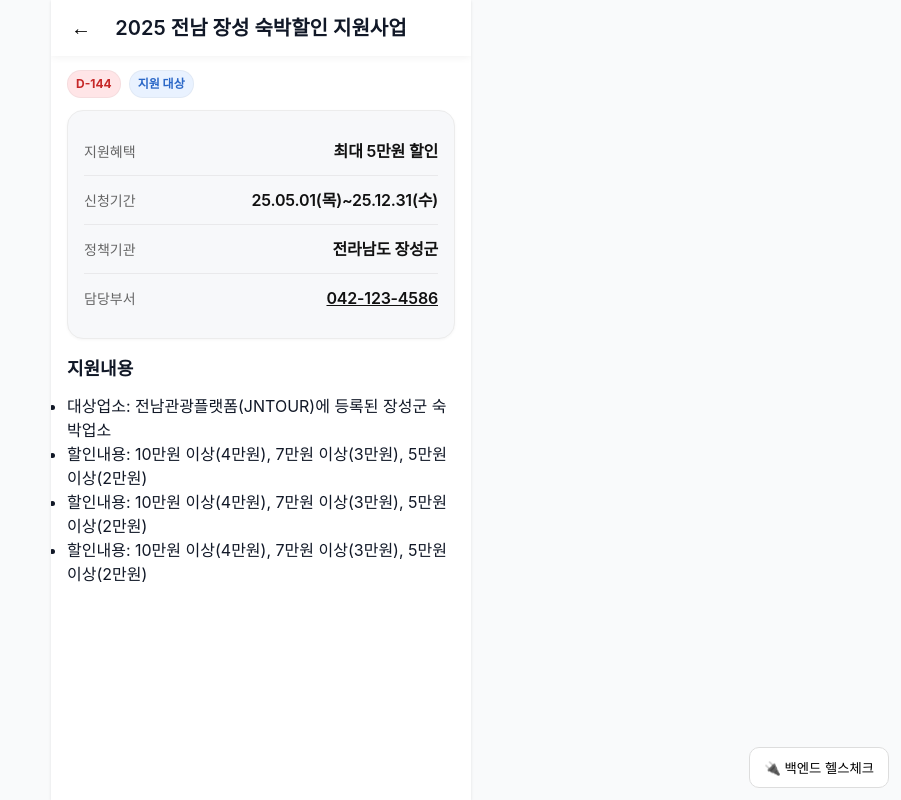
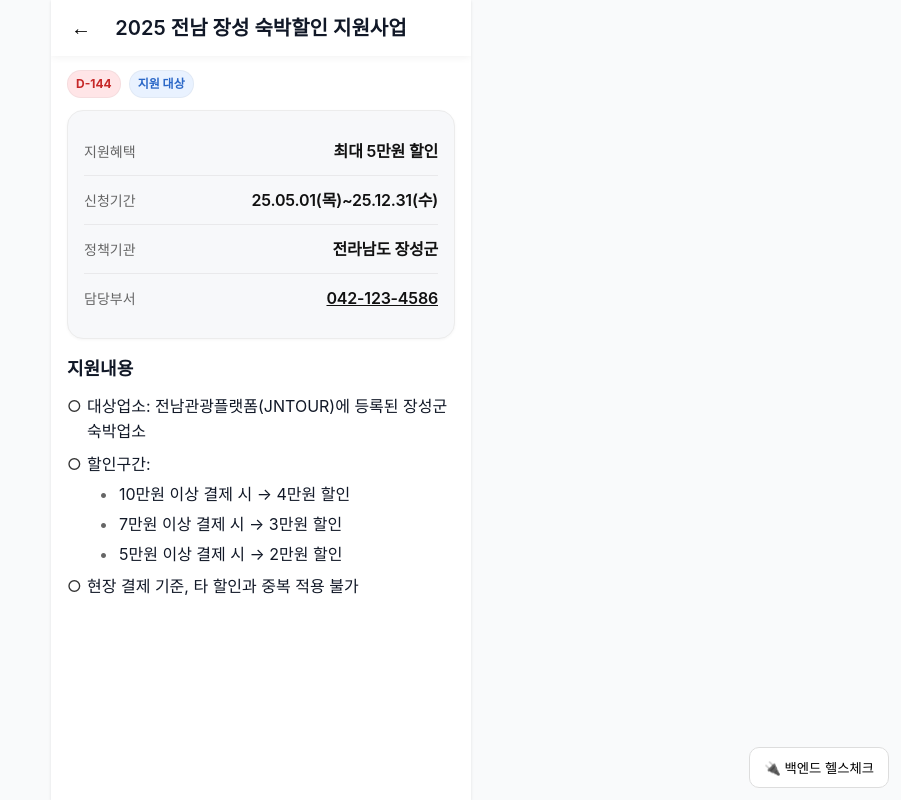
Before and after one commit to sieunkirn/2025hackathon, a React (Vite) app: page /policy in a window 1280 px wide. Shown: the whole page, without its empty margins (379-1280 px from the left). Built offline with nearby package versions, Linux system fonts and the light colour scheme.

Commit message:
Update PolicyDetailPage.jsx

```diff
--- a/src/components/pages/PolicyDetailPage.jsx
+++ b/src/components/pages/PolicyDetailPage.jsx
@@ -42,11 +42,17 @@ export default function PolicyDetailPage() {
 
             <section className="detail-section">
                 <h2>지원내용</h2>
-                <ul>
+                <ul className="bullet-list">
                     <li>대상업소: 전남관광플랫폼(JNTOUR)에 등록된 장성군 숙박업소</li>
-                    <li>할인내용: 10만원 이상(4만원), 7만원 이상(3만원), 5만원 이상(2만원)</li>
-                    <li>할인내용: 10만원 이상(4만원), 7만원 이상(3만원), 5만원 이상(2만원)</li>
-                    <li>할인내용: 10만원 이상(4만원), 7만원 이상(3만원), 5만원 이상(2만원)</li>
+                    <li>
+                        할인구간:
+                        <ul className="bullet-list nested">
+                            <li>10만원 이상 결제 시 → 4만원 할인</li>
+                            <li>7만원 이상 결제 시 → 3만원 할인</li>
+                            <li>5만원 이상 결제 시 → 2만원 할인</li>
+                        </ul>
+                    </li>
+                    <li>현장 결제 기준, 타 할인과 중복 적용 불가</li>
                 </ul>
             </section>
         </div>
```
